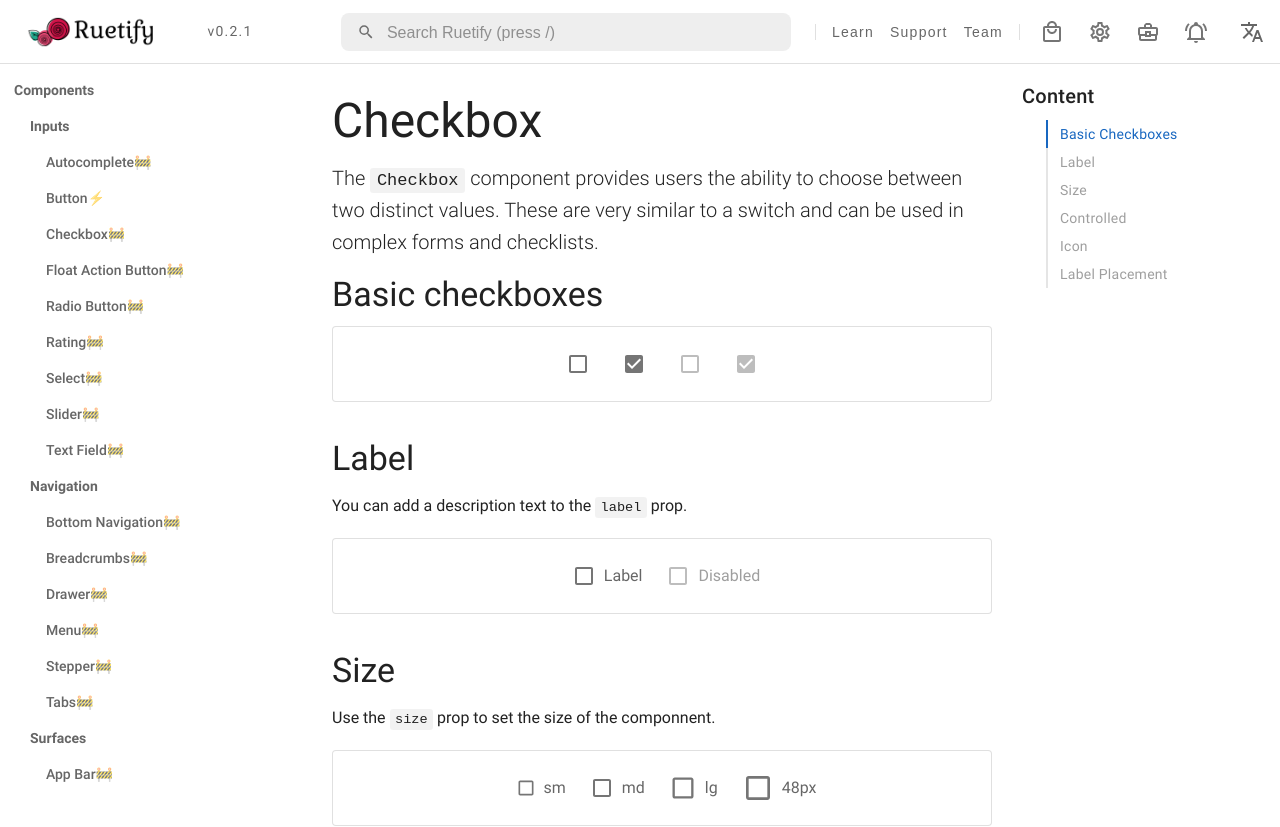
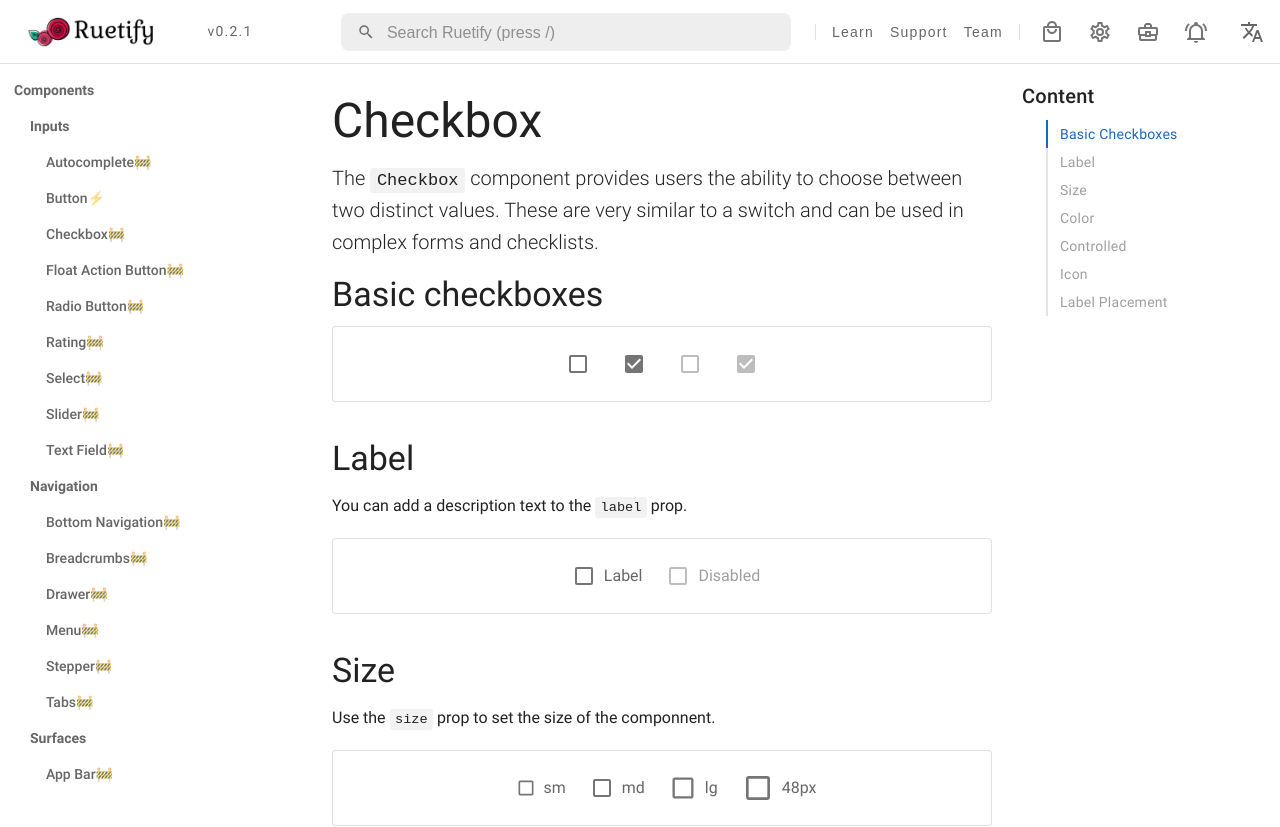
Before and after one commit to KyLoc20/Ruetify-UI, a Next.js app: page /components/checkbox in a window 1280 px wide. Shown: the top 827 px of the page. Built offline with nearby package versions, Linux system fonts and the light colour scheme.

Commit message:
[Checkbox] page content navigation

```diff
--- a/src/context.js
+++ b/src/context.js
@@ -18,6 +18,7 @@ const CheckboxPageContent = {
         { anchor: "ac-basic-checkboxes", text: "Basic checkboxes" },
         { anchor: "ac-label", text: "Label" },
         { anchor: "ac-size", text: "Size" },
+        { anchor: "ac-color", text: "Color" },
         { anchor: "ac-controlled", text: "Controlled" },
         { anchor: "ac-icon", text: "Icon" },
         { anchor: "ac-label-placement", text: "Label placement" },
```
